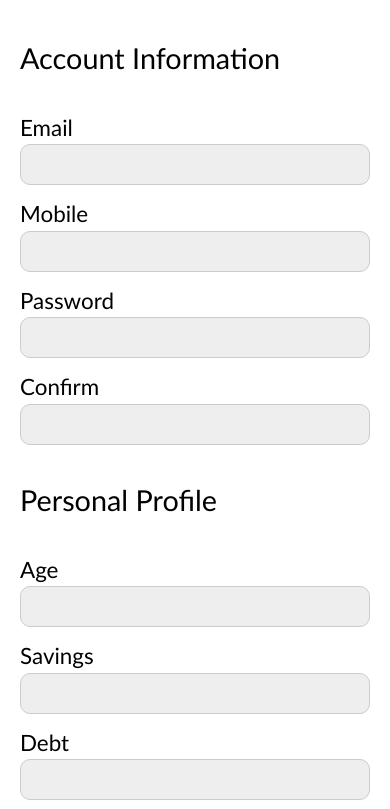
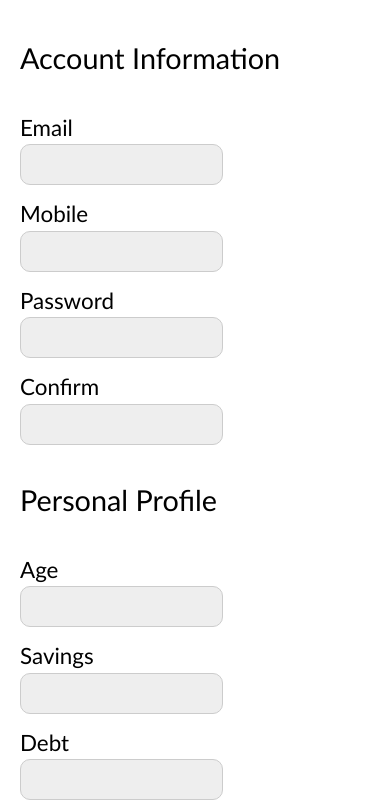
Before and after one commit to MythicFrost/a3ui, a plain HTML site: page account.html in a window 390 px wide. Shown: the part 899-1708 px from the top of the page. Drawn offline with Linux system fonts and the light colour scheme.

Commit message:
Minor tweaks to sign up page styles

```diff
--- a/style.css
+++ b/style.css
@@ -552,6 +552,11 @@ p.no-margin {
 
     .item-container {
         width: 100%;
+        text-align: center;
+    }
+    .item-container .item {
+        display: inline-block;
+        text-align: left;
     }
 
 
```
